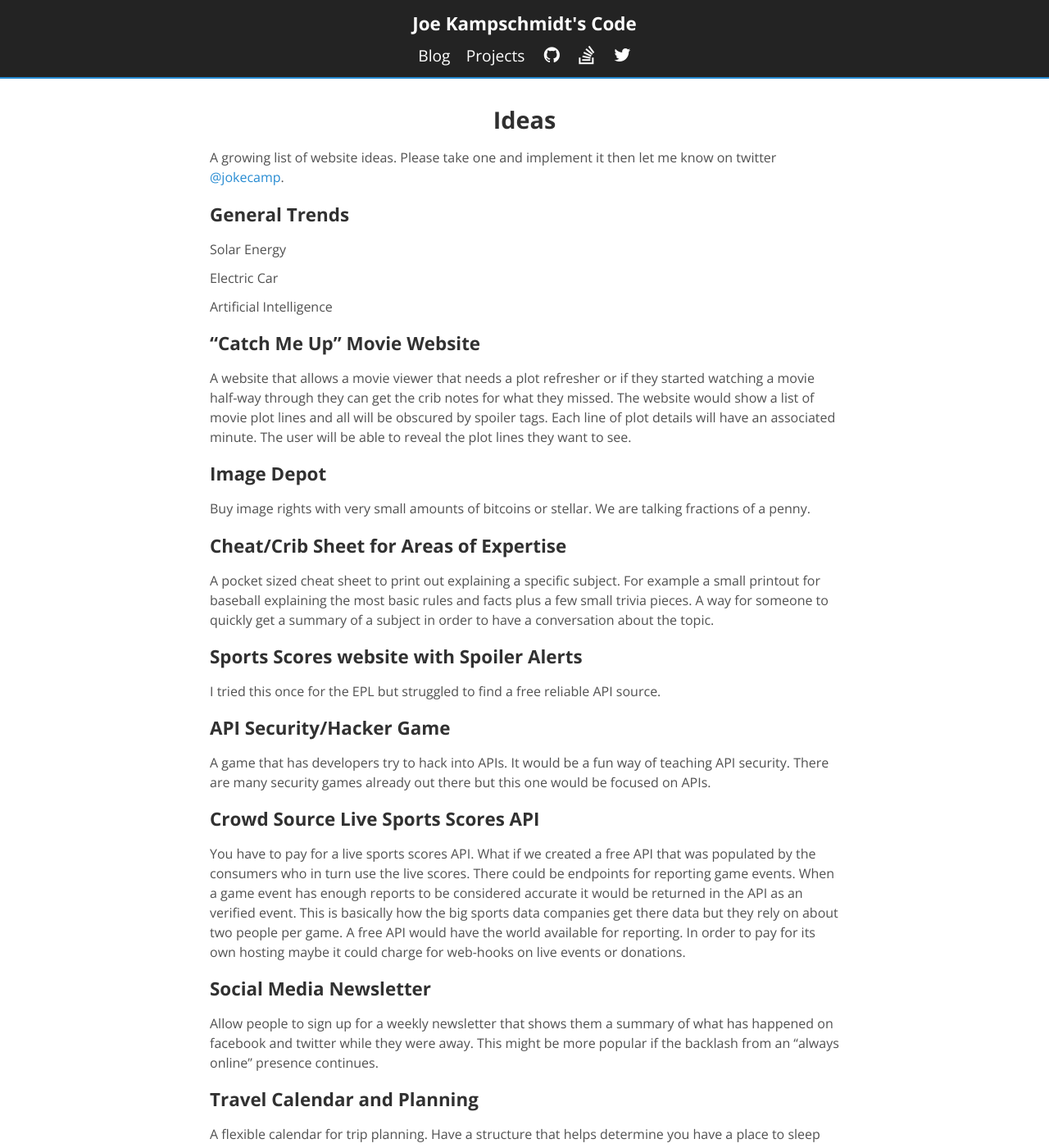
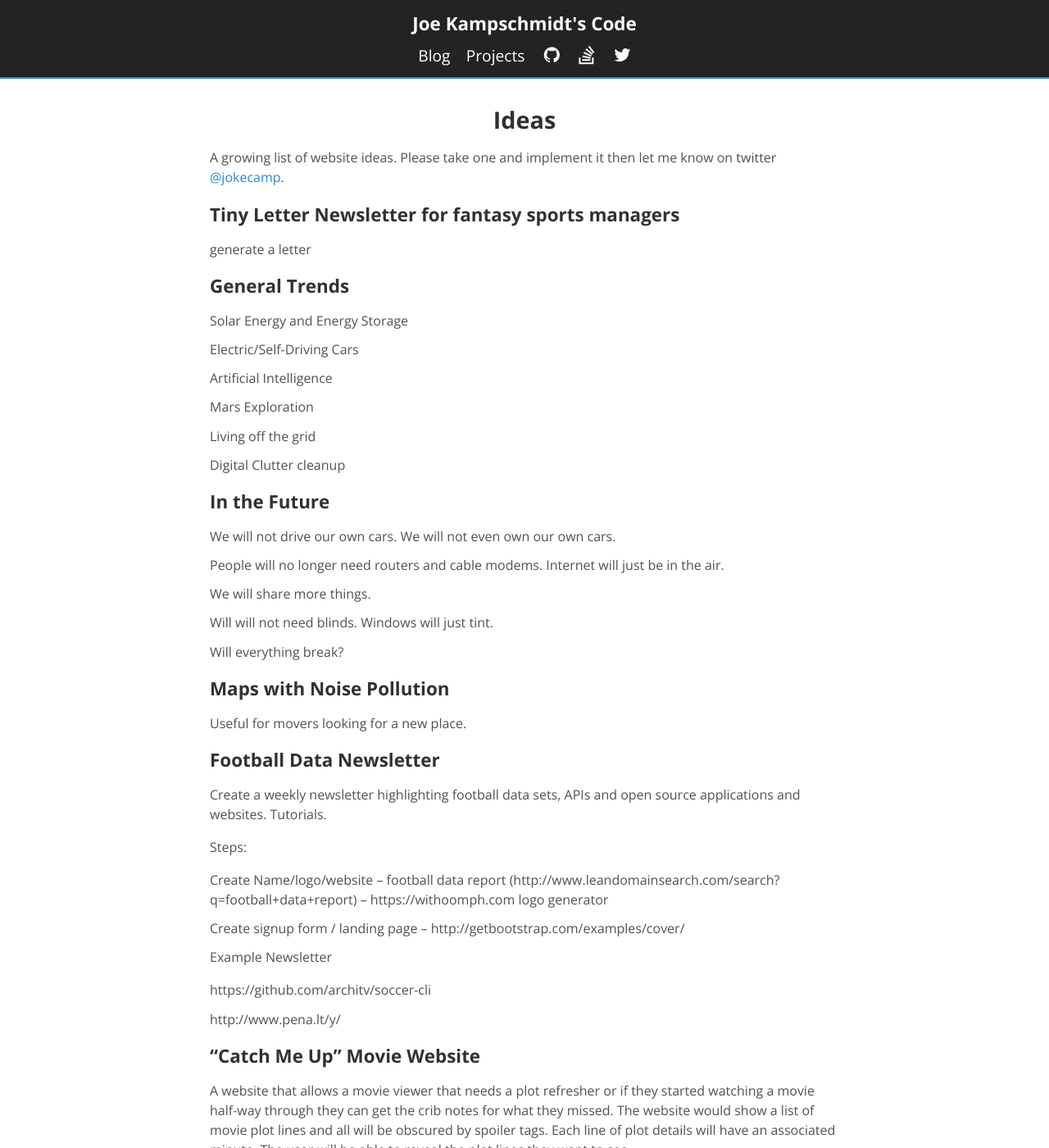
Before and after one commit to jokecamp/jokecamp.com, a Jekyll site: the page built from ideas.md, in a window 1280 px wide and 1400 px high. Shown: the whole window at 82% size. Built offline with Jekyll 4.4.1, drawn with Linux system fonts in a browser that asks for light colours; nearby versions of some CDN libraries; Markdown is read by kramdown in place of the engine named in the settings.

Commit message:
Updated blog

```diff
--- a/ideas.md
+++ b/ideas.md
@@ -9,11 +9,47 @@ featured: false
 
 A growing list of website ideas. Please take one and implement it then let me know on twitter [@jokecamp](https://twitter.com/jokecamp).
 
+## Tiny Letter Newsletter for fantasy sports managers
+
+generate a letter
+
 ## General Trends
 
-- Solar Energy
-- Electric Car
+- Solar Energy and Energy Storage
+- Electric/Self-Driving Cars
 - Artificial Intelligence
+- Mars Exploration
+- Living off the grid
+- Digital Clutter cleanup
+
+## In the Future
+
+- We will not drive our own cars. We will not even own our own cars.
+- People will no longer need routers and cable modems. Internet will just be in the air.
+- We will share more things.
+- Will will not need blinds. Windows will just tint.
+- Will everything break?
+
+## Maps with Noise Pollution
+
+Useful for movers looking for a new place.
+
+## Football Data Newsletter
+
+Create a weekly newsletter highlighting football data sets, APIs and open source applications and websites. Tutorials.
+
+Steps:
+
+- Create Name/logo/website
+-- football data report (http://www.leandomainsearch.com/search?q=football+data+report)
+-- https://withoomph.com logo generator
+- Create signup form / landing page
+-- http://getbootstrap.com/examples/cover/
+- Example Newsletter
+
+ - https://github.com/architv/soccer-cli
+ - http://www.pena.lt/y/
+
 
 ## "Catch Me Up" Movie Website
 
```
Also changed, not shown: _drafts/off-the-grid.md (added, +18 -0 lines), _posts/2014-03-08-guide-to-football-and-soccer-data-and-apis.markdown (+6 -3 lines), _posts/2015-10-06-getting-started-with-openfootball-data.md (added, +51 -0 lines), books-for-geeks.md (+9 -2 lines), 10 other files.
